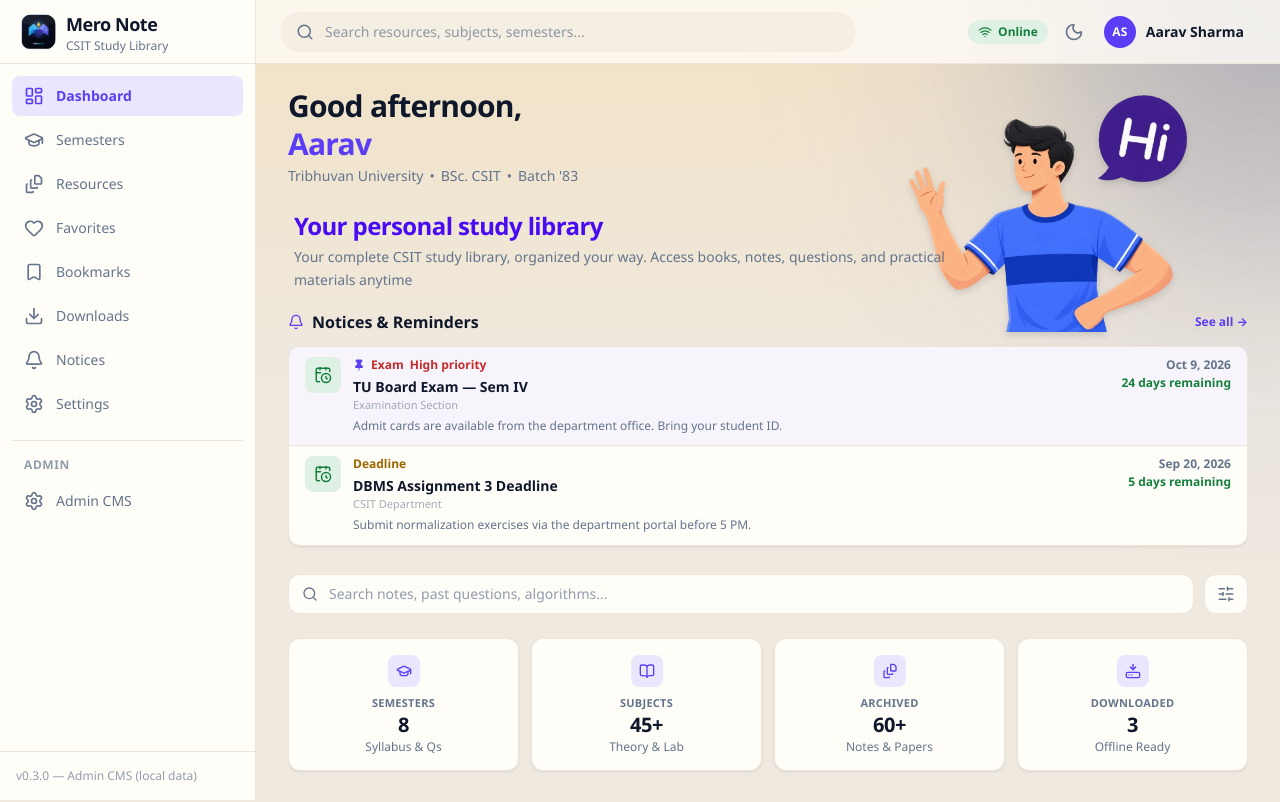
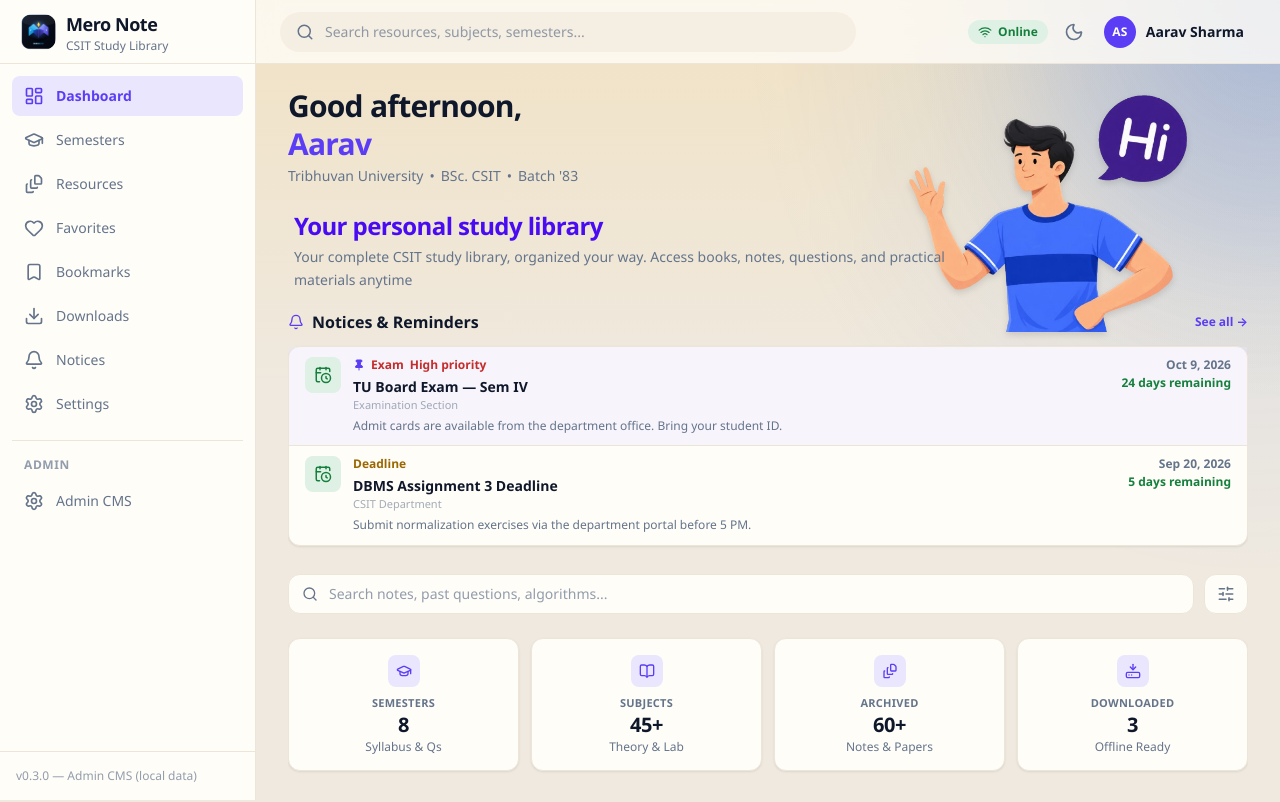
Before and after one commit to kismatdahal1-afk/MeroNote, a React (Vite) app in the folder client/: page /dashboard in a window 1280 px wide. Shown: the top 802 px of the page. Built offline with nearby package versions, Linux system fonts and the light colour scheme.

Commit message:
fixed glow

```diff
--- a/client/src/index.css
+++ b/client/src/index.css
@@ -330,7 +330,7 @@ body {
      max-width content column, so no straight top/right boundary can
      appear at the hero section's edges — the glow touches the header's
      bottom edge and the viewport's right edge as one seamless layer.
-   Light mode uses a deep navy-blue tint; dark mode uses the cyan/blue
+   Light mode uses a bright blue tint; dark mode uses the cyan/blue
    accent tint. */
 .student-dashboard {
   position: relative;
@@ -351,15 +351,15 @@ body {
   background-image:
     radial-gradient(
       30rem 32rem ellipse at 100% 0%,
-      rgba(30, 58, 138, 0.22) 0%,
-      rgba(30, 58, 138, 0.1) 42%,
-      rgba(30, 58, 138, 0.03) 60%,
+      rgba(37, 99, 235, 0.26) 0%,
+      rgba(37, 99, 235, 0.12) 42%,
+      rgba(37, 99, 235, 0.04) 60%,
       transparent 78%
     ),
     radial-gradient(
       44rem 50rem ellipse at 96% 0%,
-      rgba(59, 76, 184, 0.13) 0%,
-      rgba(59, 76, 184, 0.04) 45%,
+      rgba(59, 130, 246, 0.16) 0%,
+      rgba(59, 130, 246, 0.055) 45%,
       transparent 72%
     );
   background-repeat: no-repeat;
```
